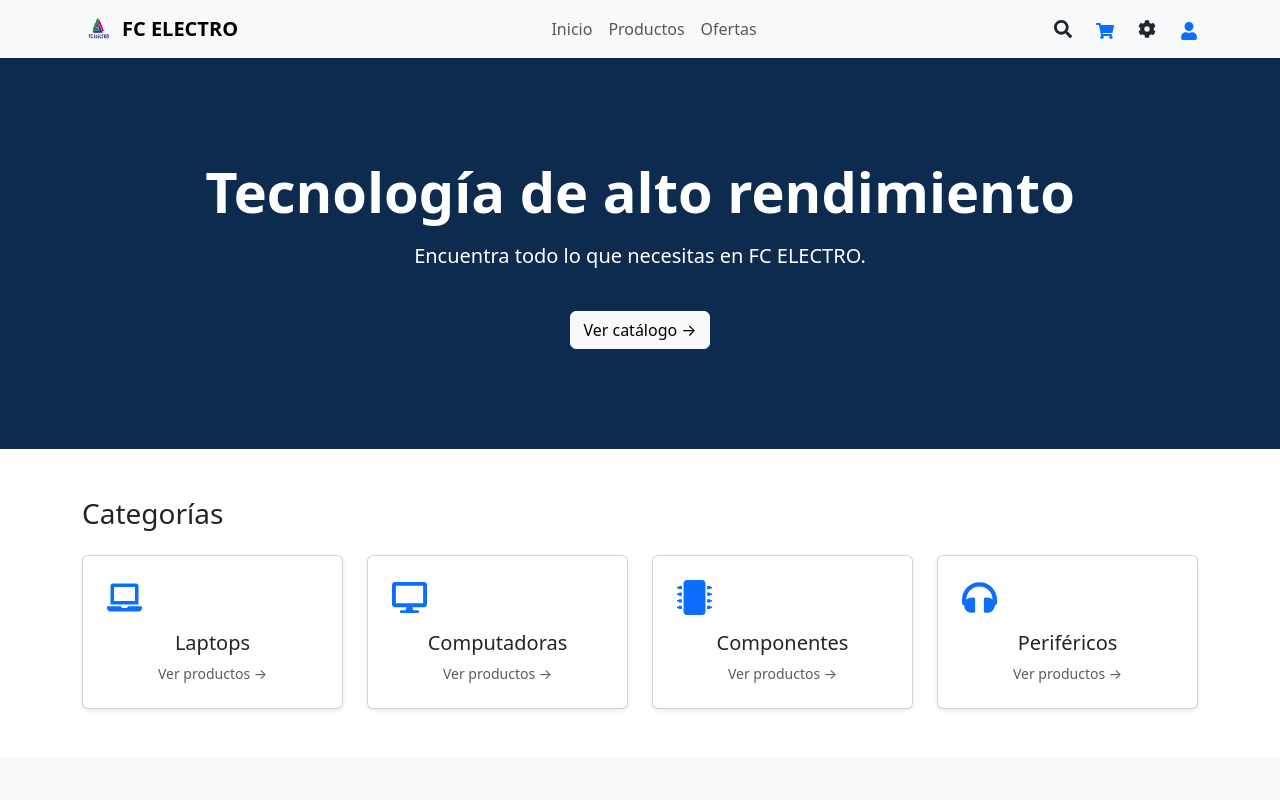
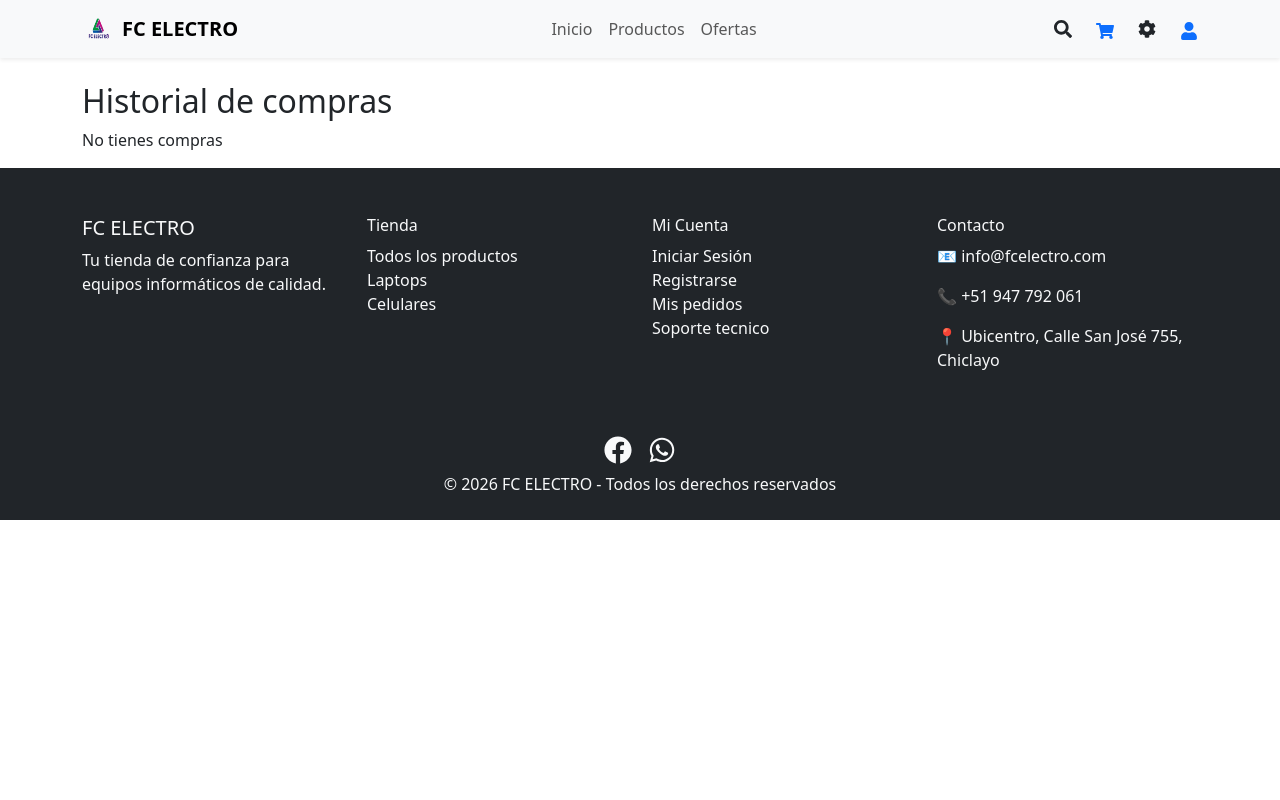
Before and after one commit to CATUMA/FC-ELECTRO-WEB, a React (Vite) app: page /historial in a window 1280 px wide. Before the commit this address led to /inicio. Shown: the top 800 px of the page. Built offline with nearby package versions, Linux system fonts and the light colour scheme.

Commit message:
Historial de Compras

```diff
--- a/src/App.tsx
+++ b/src/App.tsx
@@ -14,6 +14,7 @@ import SoporteTecnico from "./pages/SoporteTecnico";
 import ProtectedRoute from "./components/ProtectedRoute";
 import AdminProductos from "./pages/admin/AdminProductos";
 import AdminUsuarios from "./pages/admin/AdminUsuarios";
+import Historial from "./pages/Historial";
 
 export interface ProductoCarrito {
   id: string;
@@ -73,6 +74,7 @@ function App() {
       <Routes>
         <Route path="/" element={<Navigate to="/inicio" />} />
         <Route path="/inicio" element={<Inicio />} />
+        <Route path="/historial" element={<Historial />} />
 
         <Route
           path="/productos"
--- a/src/components/Navbar.tsx
+++ b/src/components/Navbar.tsx
@@ -82,6 +82,15 @@ function Navbar() {
             <li className="nav-item">
               <Link className="nav-link" to="/ofertas">Ofertas</Link>
             </li>
+
+            {/* 🔥 SOLO CLIENTE */}
+            {user?.rol === "cliente" && (
+              <li className="nav-item">
+                <Link className="nav-link" to="/historial">
+                  Mis compras
+                </Link>
+              </li>
+            )}
 
             {/* 🔥 ADMIN Y VENDEDOR */}
             {(user?.rol === "admin" || user?.rol === "vendedor") && (
--- /dev/null
+++ b/src/pages/Historial.tsx
@@ -0,0 +1,60 @@
+import { useEffect, useState } from "react";
+import { useAuth } from "../context/useAuth";
+
+type ProductoCompra = {
+  nombre: string;
+  precio: number;
+  cantidad: number;
+};
+
+type Compra = {
+  _id: string;
+  productos: ProductoCompra[];
+  total: number;
+  fecha: string;
+};
+
+function Historial() {
+
+  const { user } = useAuth();
+  const [compras, setCompras] = useState<Compra[]>([]);
+
+  useEffect(() => {
+
+    if (!user) return;
+
+    fetch(`http://localhost:4000/api/compras/${user.id}`)
+      .then(res => res.json())
+      .then(data => setCompras(data));
+
+  }, [user]);
+
+  return (
+    <div className="container mt-4">
+      <h2>Historial de compras</h2>
+
+      {compras.length === 0 ? (
+        <p>No tienes compras</p>
+      ) : (
+        compras.map((c) => (
+          <div key={c._id} className="card p-3 mb-3">
+
+            <p><strong>Fecha:</strong> {new Date(c.fecha).toLocaleString()}</p>
+            <p><strong>Total:</strong> S/ {c.total}</p>
+
+            <ul>
+              {c.productos.map((p, i) => (
+                <li key={i}>
+                  {p.nombre} - {p.cantidad} x S/ {p.precio}
+                </li>
+              ))}
+            </ul>
+
+          </div>
+        ))
+      )}
+    </div>
+  );
+}
+
+export default Historial;
```
